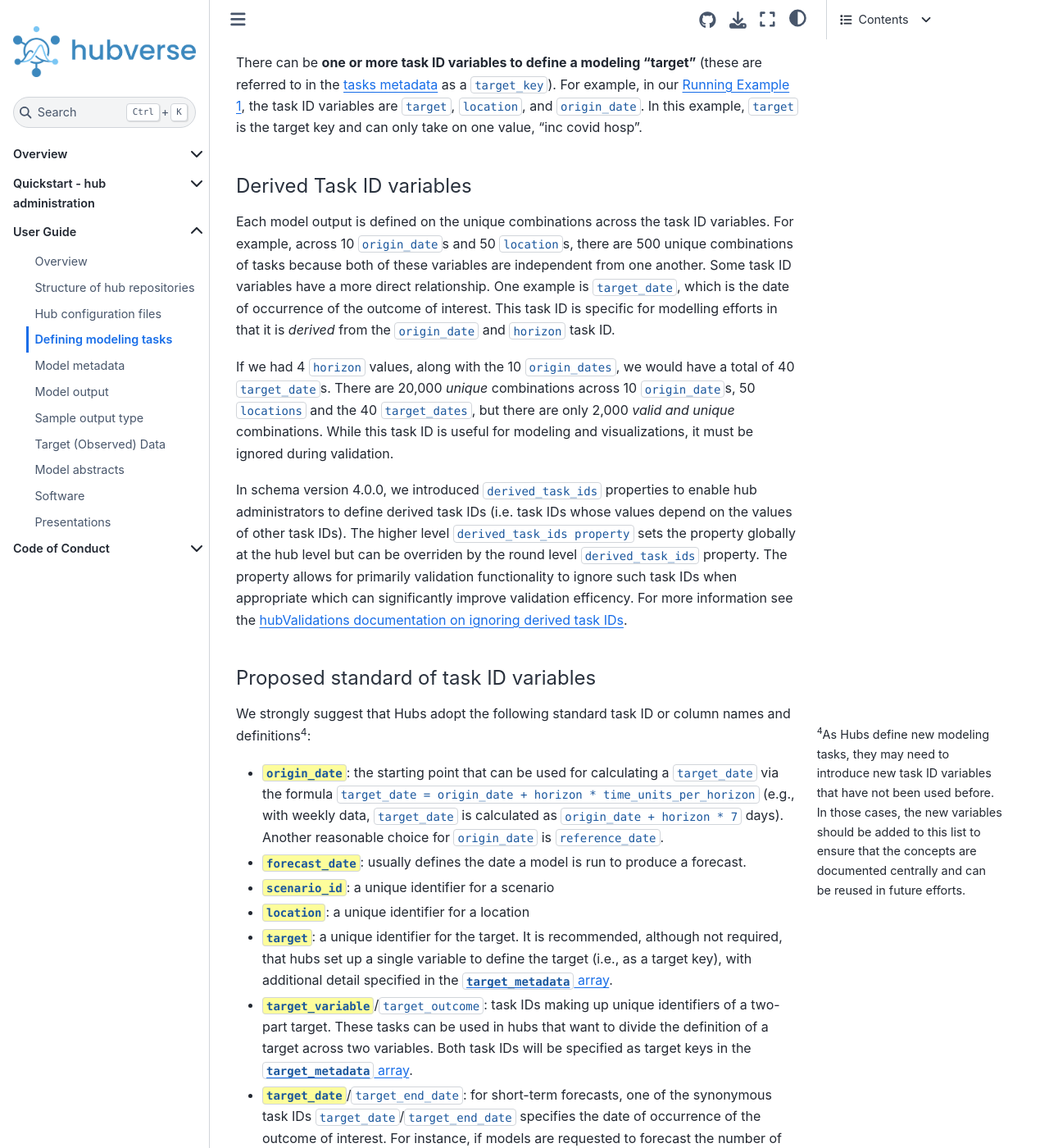
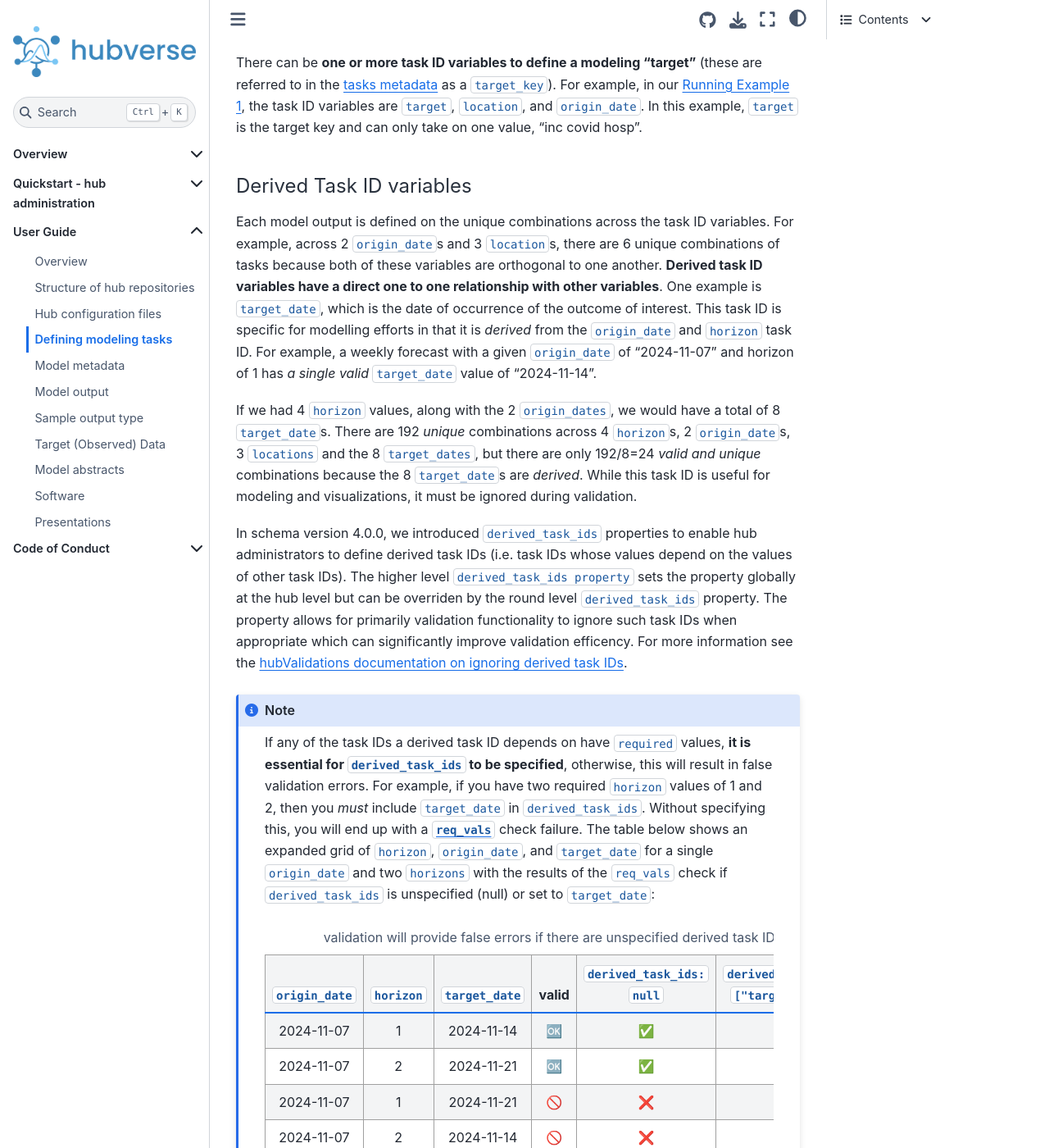
Before and after one commit to hubverse-org/hubDocs, a Sphinx documentation site: the page built from docs/source/user-guide/tasks.md, in a window 1280 px wide and 1400 px high, scrolled down 1906 px. Shown: the whole window at 82% size. Built offline with Sphinx 7.4.7 and the Sphinx Book theme 1.1.4, drawn with Linux system fonts in a browser that asks for light colours; comment, search, counter and statistics services are not loaded; some of the changed text lies outside the part shown.

Commit message:
add emphasis on specifying derived task ID variables

````diff
--- a/docs/source/user-guide/tasks.md
+++ b/docs/source/user-guide/tasks.md
@@ -64,17 +64,21 @@ In this example, `target` is the target key and can only take on one value, "inc
 #### Derived Task ID variables
 
 Each model output is defined on the unique combinations across the task ID
-variables. For example, across 10 `origin_date`s and 50 `location`s, there are
-500 unique combinations of tasks because both of these variables are
-independent from one another. Some task ID variables have a more direct
-relationship. One example is `target_date`, which is the date of occurrence of
-the outcome of interest. This task ID is specific for modelling efforts in that
-it is _derived_ from the `origin_date` and `horizon` task ID.
+variables. For example, across 2 `origin_date`s and 3 `location`s, there are 6
+unique combinations of tasks because both of these variables are orthogonal to
+one another. **Derived task ID variables have a direct one to one relationship
+with other variables**. One example is `target_date`, which is the date of
+occurrence of the outcome of interest. This task ID is specific for modelling
+efforts in that it is _derived_ from the `origin_date` and `horizon` task ID.
+For example, a weekly forecast with a given `origin_date` of "2024-11-07" and
+horizon of 1 has _a single valid_ `target_date` value of "2024-11-14".
 
-If we had 4 `horizon` values, along with the 10 `origin_dates`, we would have a total of 40 `target_date`s. There are 20,000 _unique_ combinations across 10
-`origin_date`s, 50 `locations` and the 40 `target_dates`, but there are only
-2,000 _valid and unique_ combinations. While this task ID is useful for modeling
-and visualizations, it must be ignored during validation.
+If we had 4 `horizon` values, along with the 2 `origin_dates`, we would have a
+total of 8 `target_date`s. There are 192 _unique_ combinations across 4
+`horizon`s, 2 `origin_date`s, 3 `locations` and the 8 `target_dates`, but there
+are only 192/8=24 _valid and unique_ combinations because the 8 `target_date`s
+are _derived_. While this task ID is useful for modeling and visualizations, it
+must be ignored during validation.
 
 In schema version 4.0.0, we introduced `derived_task_ids` properties to enable
 hub administrators to define derived task IDs (i.e. task IDs whose values
@@ -85,6 +89,28 @@ validation functionality to ignore such task IDs when appropriate which can
 significantly improve validation efficency. For more information see the
 [hubValidations documentation on ignoring derived task
 IDs](https://hubverse-org.github.io/hubValidations/articles/validate-pr.html#ignoring-derived-task-ids-to-improve-performance).
+
+:::{note}
+If any of the task IDs a derived task ID depends on have `required` values, **it is essential for `derived_task_ids` to be specified**, otherwise, this will result in false validation errors. For example, if you have two required `horizon` values of 1 and 2, then you _must_ include `target_date` in `derived_task_ids`.
+Without specifying this, you will end up with a
+[`req_vals`](https://hubverse-org.github.io/hubValidations/reference/check_tbl_values_required.html)
+check failure. The table below shows an expanded grid of `horizon`, `origin_date`, and `target_date` for a single `origin_date` and two `horizons` with the results of the `req_vals` check if `derived_task_ids` is unspecified (null) or set to `target_date`:
+
+```{table} validation will provide false errors if there are unspecified derived task IDs
+
+| `origin_date` | `horizon` | `target_date` | valid | `derived_task_ids:` `null` | `derived_task_ids:` `["target_date"]` |
+| ----------    | --------- | ------------- | ----------------- | ------------------------ | ----------------------------------- |
+| 2024-11-07 | 1 | 2024-11-14 | 🆗 | ✅ | ✅ |
+| 2024-11-07 | 2 | 2024-11-21 | 🆗 | ✅ | ✅ |
+| 2024-11-07 | 1 | 2024-11-21 | 🚫 | ❌ | NA |
+| 2024-11-07 | 2 | 2024-11-14 | 🚫 | ❌ | NA |
+
+```
+
+As shown in the last column of the above table, the `req_vals` validation passes when `derived_task_ids` is set to `["target_date"]`.
+
+
+:::
 
 #### Proposed standard of task ID variables
 
````
